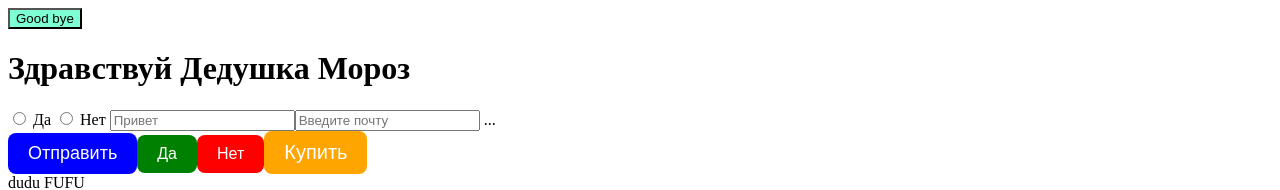
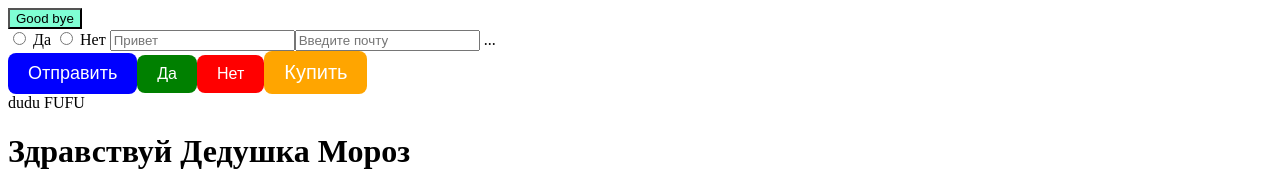
Before and after one commit to IrinaFox/ReyhanProject, a Vue app in the folder Reyhan Project/: page / in a window 1280 px wide. Shown: the top 190 px of the page. Built offline with nearby package versions, Linux system fonts and the light colour scheme.

Commit message:
DP-67:create a new component MyCustomButton.vue

```diff
--- a/Reyhan Project/src/components/AddTodoForm.vue
+++ b/Reyhan Project/src/components/AddTodoForm.vue
@@ -12,12 +12,11 @@
 </template>
 
 <script>
-import AddButton from './buttons/AddButton.vue'
-
+import MyCustomButton from './buttons/MyCustomButton.vue';
 export default {
   name: 'AddTodoForm',
   components: {
-    AddButton
+    MyCustomButton
   },
   data() {
     return {
--- a/Reyhan Project/src/components/Reyhan.vue
+++ b/Reyhan Project/src/components/Reyhan.vue
@@ -1,8 +1,6 @@
 
 <template>
-  <!-- Здесь пишется весь HTML код -->
-  <div class="container">
-    <h1>Здравствуй Дедушка Мороз</h1>
+  <div>
     <input type="radio" name="answer" value="yes"> Да
     <input type="radio" name="answer" value="no"> Нет
 
@@ -56,12 +54,11 @@
 </template>
 
 <script>
-import AddButton from './buttons/AddButton.vue';
 import MyCustomButton from './buttons/MyCustomButton.vue';
 
 export default {
   name: "Reyhan",
-  components: {AddButton, MyCustomButton},
+  components: {MyCustomButton},
   props: {
     text: {
       type: String,
--- a/Reyhan Project/src/components/TodoItem.vue
+++ b/Reyhan Project/src/components/TodoItem.vue
@@ -12,12 +12,12 @@
 </template>
 
 <script>
-import DeleteButton from './buttons/DeleteButton.vue'
+import MyCustomButton from './buttons/MyCustomButton.vue';
 
 export default {
   name: 'TodoItem',
   components: {
-    DeleteButton
+    MyCustomButton
   },
   props: {
     todo: {
--- a/Reyhan Project/src/components/buttons/AddButton.vue
+++ b/Reyhan Project/src/components/buttons/AddButton.vue
@@ -10,7 +10,6 @@
 </template>
 
 <script>
-import { useMainStore } from '@/store/store.js';
 
 export default {
   name: 'AddButton',
```
